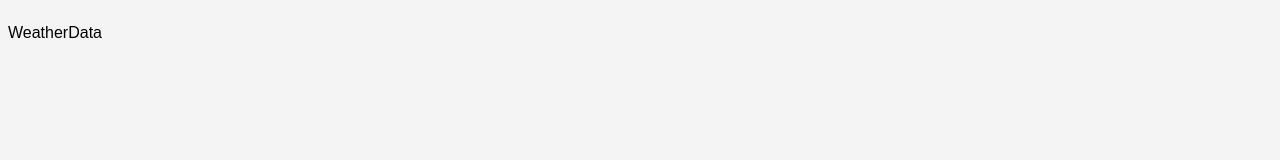
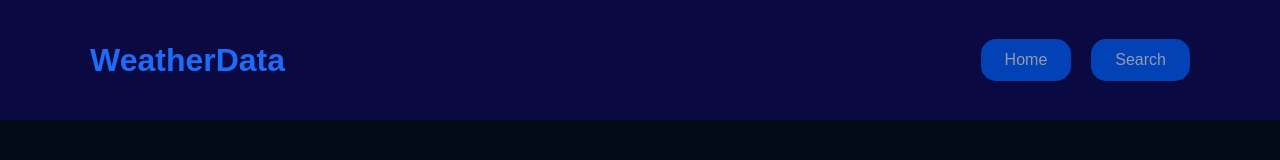
Before and after one commit to The-Odin-Project-Self-Learn/Weather-App, a website built with webpack: page src/template.html in a window 1280 px wide. Built offline with nearby package versions, Linux system fonts and the light colour scheme.

Commit message:
navbar constructed

```diff
--- a/src/styles.css
+++ b/src/styles.css
@@ -1,28 +1,49 @@
 body {
+  margin: 0;
   font-family: Arial, sans-serif;
   background-color: #f4f4f4;
   min-height: 100vh;
   display: flex;
   flex-direction: column;
+  background-color: #020917;
 }
 
 
 /* ID selectors */
 
 #navbar {
+  height: 15vh;
   display: flex;
   flex-direction: row;
   justify-content: space-between;
-  height: 30%;
+  align-items: center;
+  background-color: #0B0942;
+  padding-left: 90px;
+  padding-right: 90px;
 }
 
 #navbar-buttons-container {
   display: flex;
   flex-direction: row;
+  align-items: center;
+  gap: 20px;
 }
 
 #main-container {
   display: flex;
   flex-direction: column;
-  height: 70%;
 }
+
+
+/* Class selectors */
+
+.navbar-buttons {
+  background-color: #0241b6;   /* Cool blue tone */
+  color: #959ba9;
+  padding: 12px 24px;
+  border: none;
+  border-radius: 15px;          /* Rounded corners */
+  font-size: 1rem;
+  font-family: 'Arial', sans-serif;
+  cursor: pointer;
+}
--- a/src/template.html
+++ b/src/template.html
@@ -6,9 +6,10 @@
 </head>
 <body>
   <div id = "navbar">
-    <p>WeatherData</p>
+    <h1 style = "color: #1F6BF9">WeatherData</h1>
     <div id = "navbar-buttons-container">
-
+      <button class = "navbar-buttons">Home</button>
+      <button class = "navbar-buttons">Search</button>
     </div>
   </div>
 
```
